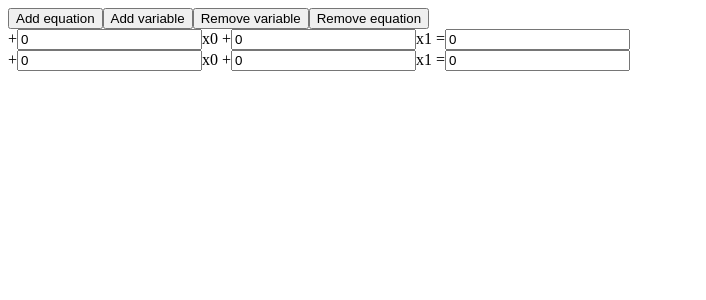
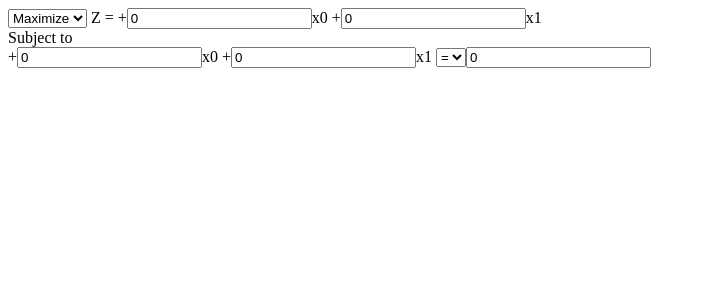
Before and after one commit to maheshbansod/numerical-methods, an Angular app: page / in a window 1280 px wide. Shown: the top 300 px of the page, without its empty margins (0-706 px from the left). Built offline with nearby package versions, Linux system fonts and the light colour scheme.

Commit message:
added simplexsolver component for input

```diff
--- a/src/app/app.component.html
+++ b/src/app/app.component.html
@@ -1 +1 @@
-<app-eq-system></app-eq-system>
+<app-simplex-solver-inputs></app-simplex-solver-inputs>
--- a/src/app/app.module.ts
+++ b/src/app/app.module.ts
@@ -4,11 +4,13 @@ import { NgModule } from '@angular/core';
 import { AppRoutingModule } from './app-routing.module';
 import { AppComponent } from './app.component';
 import { EqSystemComponent } from './eq-system/eq-system.component';
+import { SimplexSolverInputsComponent } from './simplex-solver-inputs/simplex-solver-inputs.component';
 
 @NgModule({
   declarations: [
     AppComponent,
-    EqSystemComponent
+    EqSystemComponent,
+    SimplexSolverInputsComponent
   ],
   imports: [
     BrowserModule,
--- a/src/app/eq-system/eq-system.component.html
+++ b/src/app/eq-system/eq-system.component.html
@@ -8,9 +8,9 @@
     <div>
       <div class="eqn" *ngFor="let eqn of eqns;let i=index">
         <span *ngFor="let xi of eqn; let j=index;">
-            +<input type="number" value="{{xi}}">x{{j}}
+            +<input type="number" value="{{xi}}" [attr.data-pos]="i+','+j" (change)="onChangeCoeff($event)" size=3>x{{j}}
         </span>
-        =<input type="number" value="{{b[i]}}">
+        = <input type="number" value="{{b[i]}}" [attr.data-pos]="i" (change)="OnChangeConstant($event)" size=3>
       </div>
     </div>
   </div>
--- a/src/app/eq-system/eq-system.component.ts
+++ b/src/app/eq-system/eq-system.component.ts
@@ -19,6 +19,17 @@ export class EqSystemComponent implements OnInit {
   b = [0, 0];
 
   constructor() { }
+
+  onChangeConstant(event) {
+    let pos = Number(event.target.getAttribute('data-pos'));
+    this.b[pos] = event.target.value;
+  }
+
+  onChangeCoeff(event) {
+    let pos = event.target.getAttribute('data-pos');
+    let [posi,posj]=pos.split(',');
+    this.eqns[posi][posj]=Number(event.target.value);
+  }
 
   ngOnInit(): void {
   }
--- /dev/null
+++ b/src/app/simplex-solver-inputs/simplex-solver-inputs.component.html
@@ -0,0 +1,26 @@
+<div>
+    <div>
+        <select>
+            <option [selected]="otype=='max'">Maximize</option>
+            <option [selected]="otype=='min'">Minimize</option>
+        </select>
+        Z =
+        <span *ngFor="let v of costi;let i=index">
+            +<input type="number" size="3" value="{{v}}">x{{i}}
+        </span>
+    </div>
+    <div>
+        Subject to
+        <div *ngFor="let con of constmat;let i=index">
+            <span *ngFor="let c of con.coeffs;let j=index">
+                +<input type="number" size="3" value="{{c}}">x{{j}}
+            </span>
+            <select>
+                <option [selected]="con.type=='>'">></option>
+                <option [selected]="con.type=='<'">&lt;</option>
+                <option [selected]="con.type=='='">=</option>
+            </select>
+            <input type="number" size="3" value="{{con.b}}">
+        </div>
+    </div>
+</div>
--- /dev/null
+++ b/src/app/simplex-solver-inputs/simplex-solver-inputs.component.ts
@@ -0,0 +1,40 @@
+import { Component, OnInit } from '@angular/core';
+
+@Component({
+  selector: 'app-simplex-solver-inputs',
+  templateUrl: './simplex-solver-inputs.component.html',
+  styleUrls: ['./simplex-solver-inputs.component.css']
+})
+export class SimplexSolverInputsComponent implements OnInit {
+
+  costi = [0,0]; //Cost function coeffs
+  otype = "max"; //maximization or minimization problem
+
+  constmat = [{type:'=',coeffs:[0,0],b:0 }]; //constraint matrix lhs
+
+  constructor() { }
+
+  ngOnInit(): void {
+  }
+
+  addVariable() {
+    this.costi.push(0);
+
+    this.constmat.map((eqn)=>{
+      eqn.coeffs.push(0);
+    });
+  }
+
+  addConstraint() {
+    this.constmat.push({type:'=',coeffs: Array(this.costi.length).fill(0), b:0});
+  }
+
+  removeVariable() {
+    this.costi.pop();
+
+    this.constmat.map((eqn)=>{
+      eqn.coeffs.pop();
+    });
+  }
+
+}
```
Also changed, not shown: src/app/simplex-solver-inputs/simplex-solver-inputs.component.css (added), 1 other file (tests, documents, lock files or other folders).
